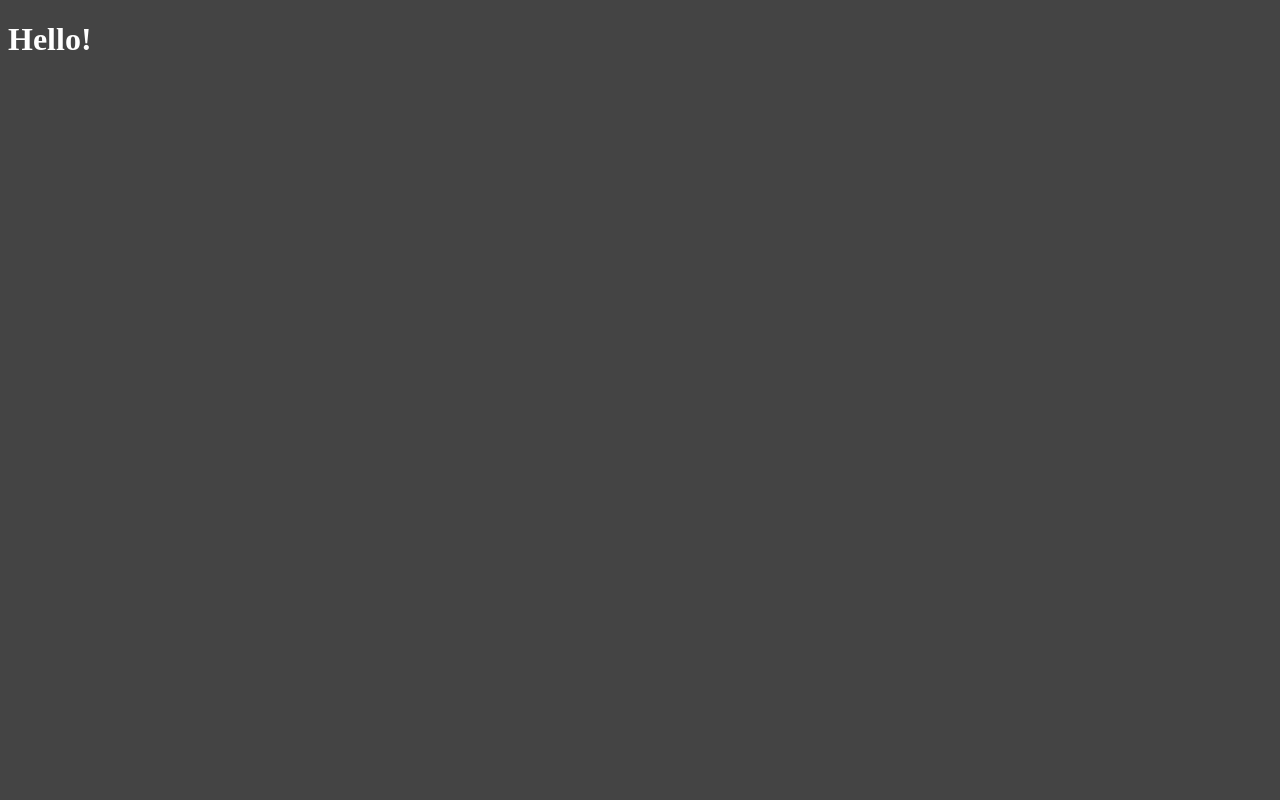
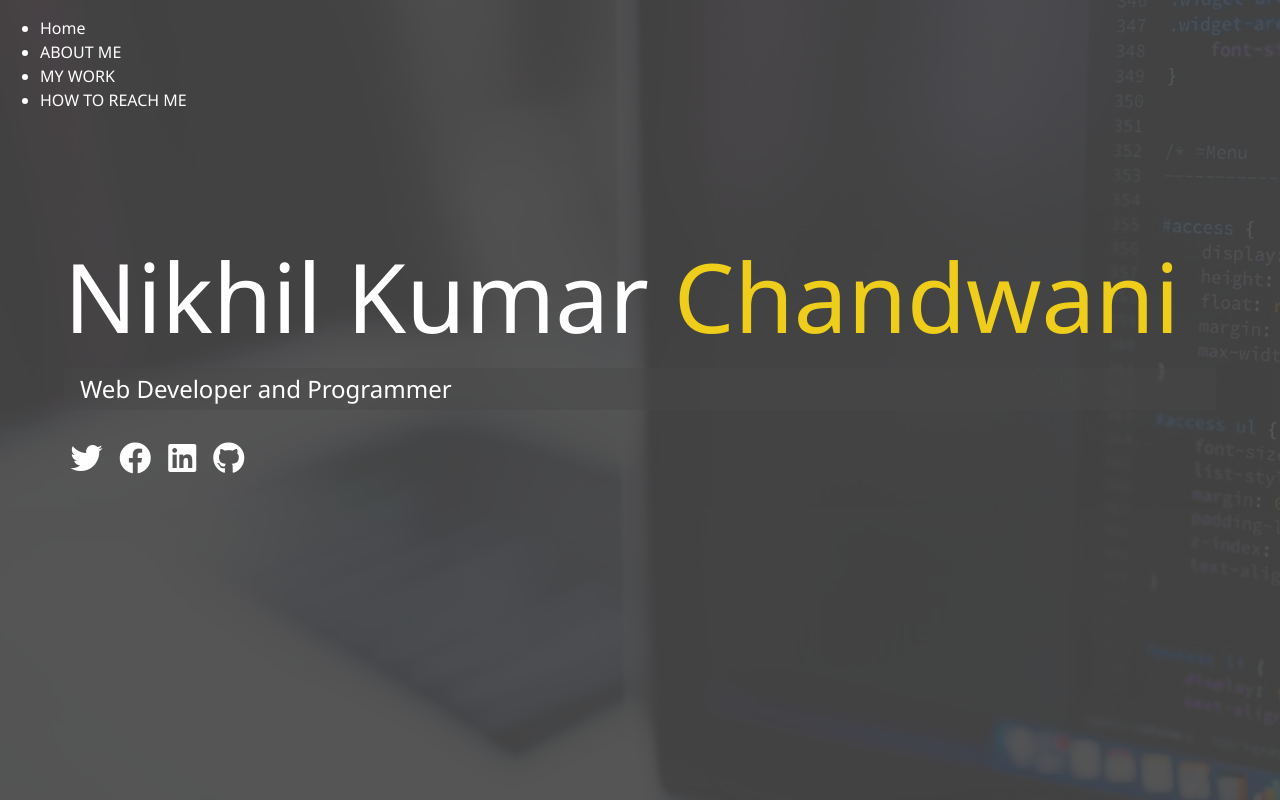
Before and after one commit to nikhilchandwani/PortFolio-Website, a website: page new/index.html in a window 1280 px wide. Drawn offline with Linux system fonts and the light colour scheme; files that its build step writes are made by us from their sources.

Commit message:
Homepage

```diff
--- a/new/index.html
+++ b/new/index.html
@@ -3,10 +3,76 @@
     <head>
         <meta charset="UTF-8">
         <meta name="viewport" content="width=device-width, initial-scale=1.0">
+        <link rel="stylesheet"
+        href="https://use.fontawesome.com/releases/v5.12.1/css/all.css"
+        integrity="sha384-v8BU367qNbs/aIZIxuivaU55N5GPF89WBerHoGA4QTcbUjYiLQtKdrfXnqAcXyTv"
+        crossorigin="anonymous">
         <link rel="stylesheet" href="css/main.css">
         <title>Nikhil Kumar Chandwani</title>
     </head>
-    <body>
-        <h1>Hello!</h1>
+    <body id="bg-img">
+
+        <header>
+            <div class="menu-btn">
+                <div class="btn-line"></div>
+                <div class="btn-line"></div>
+                <div class="btn-line"></div>
+            </div>
+            <nav class="menu">
+                <div class="menu-branding">
+                    <div class="portrait">
+
+                    </div>
+                </div>
+                <ul class="menu-nav">
+                    <li class="nav-item">
+                        <a href="#" class="nav-link">
+                            Home
+                        </a>
+                    </li>
+                    <li class="nav-item">
+                        <a href="#" class="nav-link">
+                            ABOUT ME
+                        </a>
+                    </li>
+                    <li class="nav-item">
+                        <a href="#" class="nav-link">
+                            MY WORK
+                        </a>
+                    </li>
+                    <li class="nav-item">
+                        <a href="#" class="nav-link">
+                            HOW TO REACH ME
+                        </a>
+                    </li>
+                </ul>
+            </nav>
+        </header>
+
+        <main id="home">
+            <h1 class="lg-heading">
+                Nikhil Kumar <span class="text-secondary">Chandwani</span>
+            </h1>
+            <h2 class="sm-heading">
+                Web Developer and Programmer
+            </h2>
+            <div class="icons">
+                <a href="#!">
+                    <i class="fab fa-twitter fa-2x"></i>
+                </a>
+                <a href="#!">
+                    <i class="fab fa-facebook fa-2x"></i>
+                </a>
+                <a href="#!">
+                    <i class="fab fa-linkedin fa-2x"></i>
+                </a>
+                <a href="#!">
+                    <i class="fab fa-github fa-2x"></i>
+                </a>
+            </div>
+        </main>
+
+
+        <script src="js/main.js"></script>
     </body>
 </html>
--- /dev/null
+++ b/scss/_config.scss
@@ -0,0 +1,32 @@
+$primary-color: #444;
+$secondary-color : #eece1a;
+$show-home-image: true;
+$home-image: url(../img/background.jpg);
+$background-opacity: 0.9;
+
+
+@mixin easeOut
+{
+    transition: all 0.5s ease-out;
+}
+
+@mixin background {
+    @if $show-home-image {
+        &#bg-img {
+            background: $home-image;
+            background-attachment: fixed;
+            background-position: cover;
+
+            &:after {
+                content: ' ';
+                position: absolute;
+                top: 0;
+                right: 0;
+                width: 100%;
+                height: 100%;
+                z-index: -1;
+                background: rgba($primary-color,$background-opacity);
+            }
+        }
+    }
+}
--- a/scss/main.scss
+++ b/scss/main.scss
@@ -1,6 +1,71 @@
-$primary-color: #444;
+@import 'config';
 
+* {
+    box-sizing:border-box;
+}
 body {
+    @include background();
     background:$primary-color;
     color:#fff;
+    height: 100%;
+    margin: 0;
+    font-family: 'Segeo UI' , 'Segoe UI', Tahoma,
+    Geneva, Verdana, sans-serif;
+    line-height: 1.5;
 }
+
+//Headings
+h1,
+h2,
+h3 {
+    margin: 0;
+    font-weight: 400;
+    &.lg-heading {
+        font-size: 6rem;
+    }
+    &.sm-heading {
+        margin-bottom: 2rem;
+        padding: 0.2rem 1rem;
+        background: rgba(lighten($primary-color,
+        2),0.5);
+    }
+}
+
+a {
+    color: #fff;
+    text-decoration: none;
+}
+
+header {
+    position: fixed;
+    z-index: 2;
+    width: 100%;
+}
+
+.text-secondary {
+    color: $secondary-color;
+}
+
+main {
+    padding: 4rem;
+    height: 100%;
+
+    .icons {
+        margin-top: 1rem;
+
+        a {
+            padding: 0.4rem;
+            &:hover {
+                color: $secondary-color;
+                @include easeOut();
+            }
+        }
+    }
+
+    &#home {
+        overflow: hidden;
+        h1 {
+            margin-top: 20vh;
+        }
+    }
+}
```
Also changed, not shown: js/main.js (added), new/css/main.css, new/img/background.jpg (added), new/img/portrait.jpg (added), new/img/portrait_small.jpg (added), new/img/projects/project1.jpg (added), new/img/projects/project2.jpg (added), new/img/projects/project3.jpg (added), new/img/projects/project4.jpg (added), new/img/projects/project5.jpg (added).
